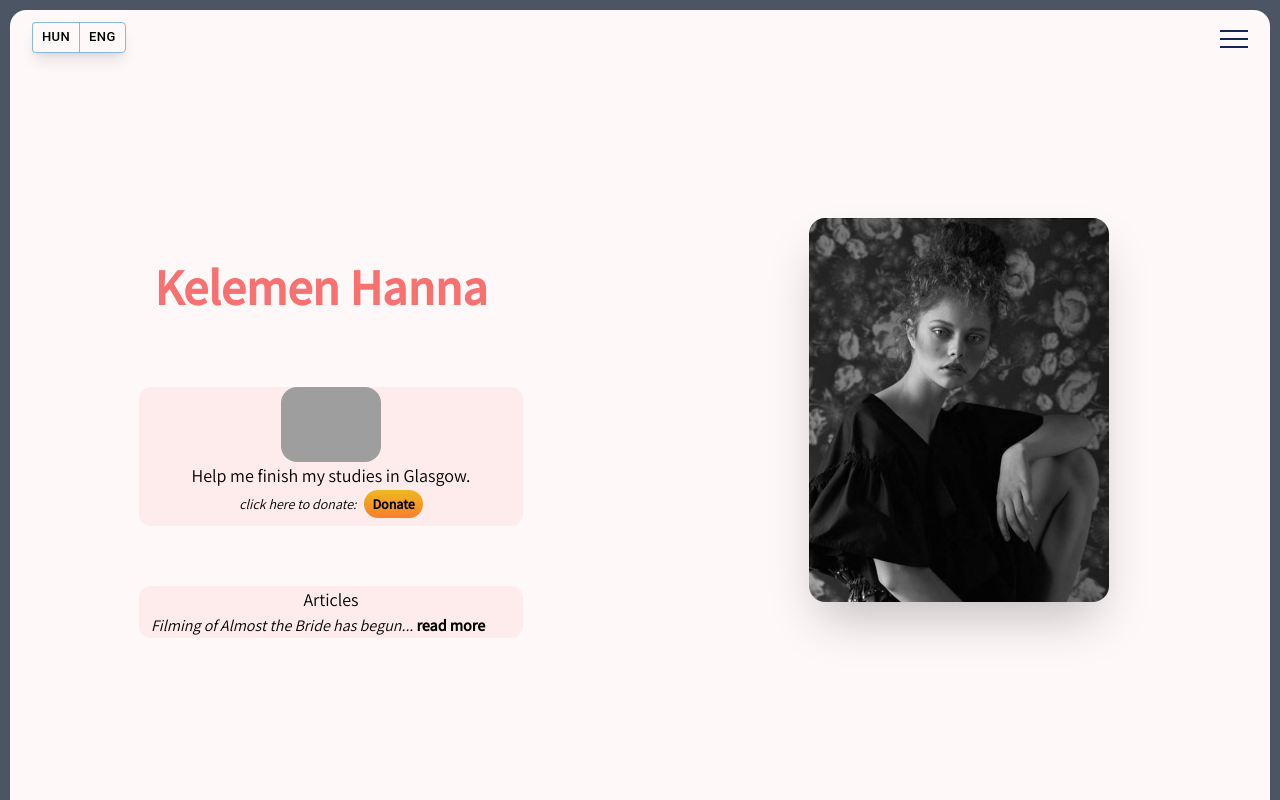
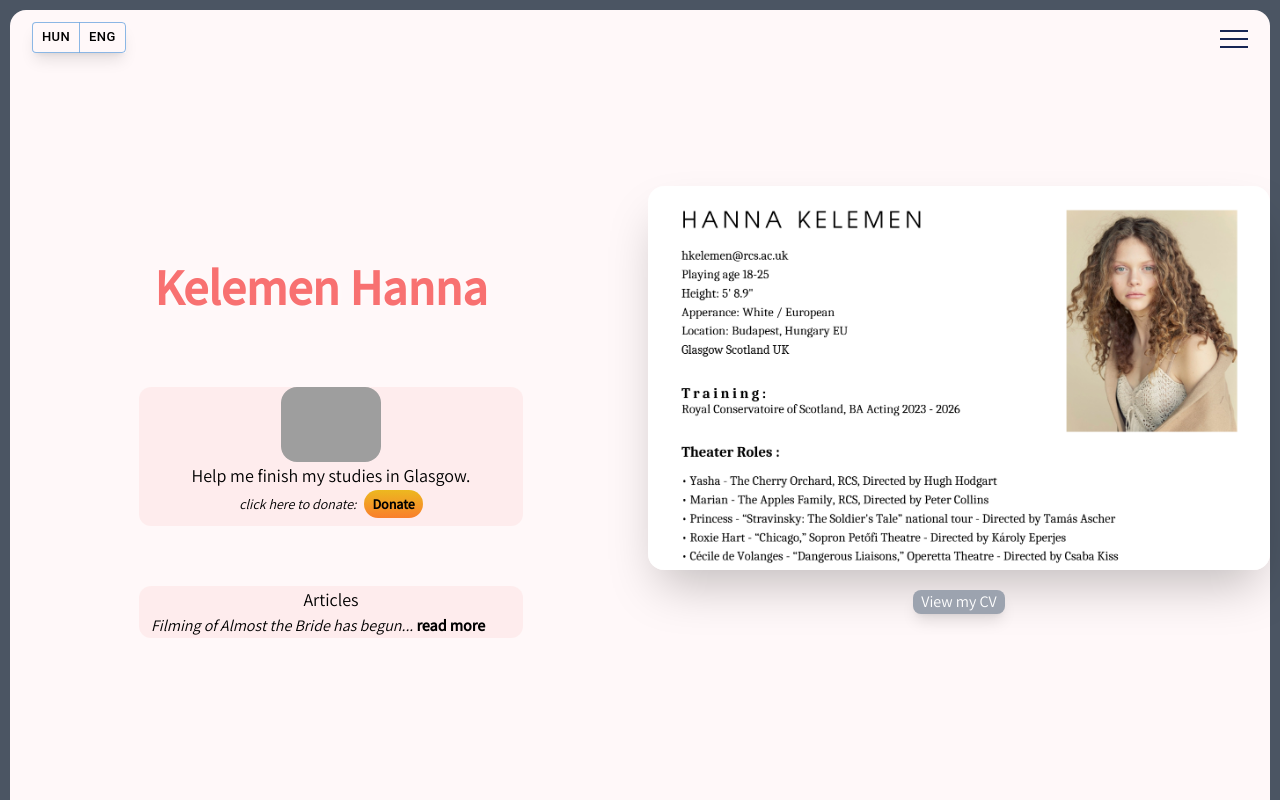
Before and after one commit to vladyslavt97/Anait-Vanoian, a Next.js app: page / in a window 1280 px wide. Shown: the top 800 px of the page. Built offline with nearby package versions, Linux system fonts and the light colour scheme; grey boxes are pictures that could not be loaded.

Commit message:
CV added to the main page

```diff
--- a/app/page.tsx
+++ b/app/page.tsx
@@ -14,7 +14,7 @@ export default function Home() {
     const val = useStore((state: languagesState) => state.val);
 
     return (
-        <main className="bg-[#fff8f9] rounded-2xl m-2.5 p-4 min-h-[87vh] xl:grid grid-cols-2 gap-4 items-center xl:p-0">
+        <main className="bg-[#fff8f9] rounded-2xl m-2.5 p-1 min-h-[87vh] xl:grid grid-cols-2 gap-4 items-center xl:p-0">
             <div>
                 <motion.h1
                     initial={{ opacity: 0 }}
@@ -106,17 +106,25 @@ export default function Home() {
                 animate={{ opacity: 1, x: 0, y: 0 }}
                 whileHover={{ scale: 1.05 }}
                 transition={{ duration: 2, delay: 0.2 }}
-                className="z-10 flex justify-center py-5 xl:h-screen items-center"
+                className="z-10 flex justify-center py-5 xl:h-screen items-center flex-col"
             >
                 <Image
-                    src="/hanna.jpeg"
+                    src="/CV.png"
                     alt=""
-                    width={300}
-                    height={300}
+                    width={1000}
+                    height={1000}
                     priority={true}
-                    className="rounded-2xl h-64 lg:h-96 object-cover shadow-2xl"
+                    className="rounded-2xl h-full lg:h-96 object-cover shadow-2xl"
                     style={{ objectPosition: "top" }}
                 />
+                <Link
+                    href="https://www.canva.com/design/DAGS0vSLIQA/C3js0bytAzTqQMcB_ipDPA/edit?utm_content=DAGS0vSLIQA&utm_campaign=designshare&utm_medium=link2&utm_source=sharebutton"
+                    className="my-5 bg-gray-400 px-2 rounded-lg shadow-lg text-white hover:bg-gray-600 hover:scale-110"
+                    target="_blank"
+                    rel="noopener noreferrer"
+                >
+                    View my CV
+                </Link>
             </motion.div>
 
             {/* news and gofundme */}
```
Also changed, not shown: public/CV.png (added).
